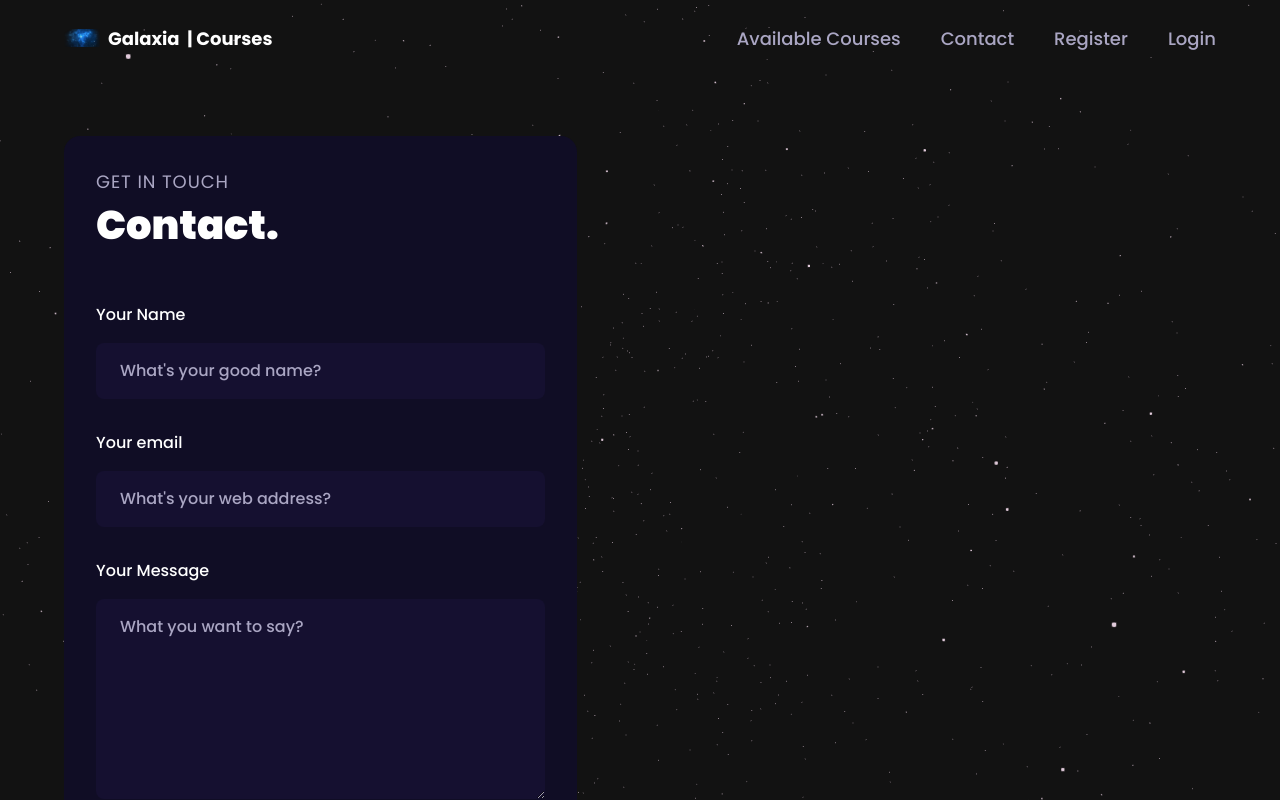
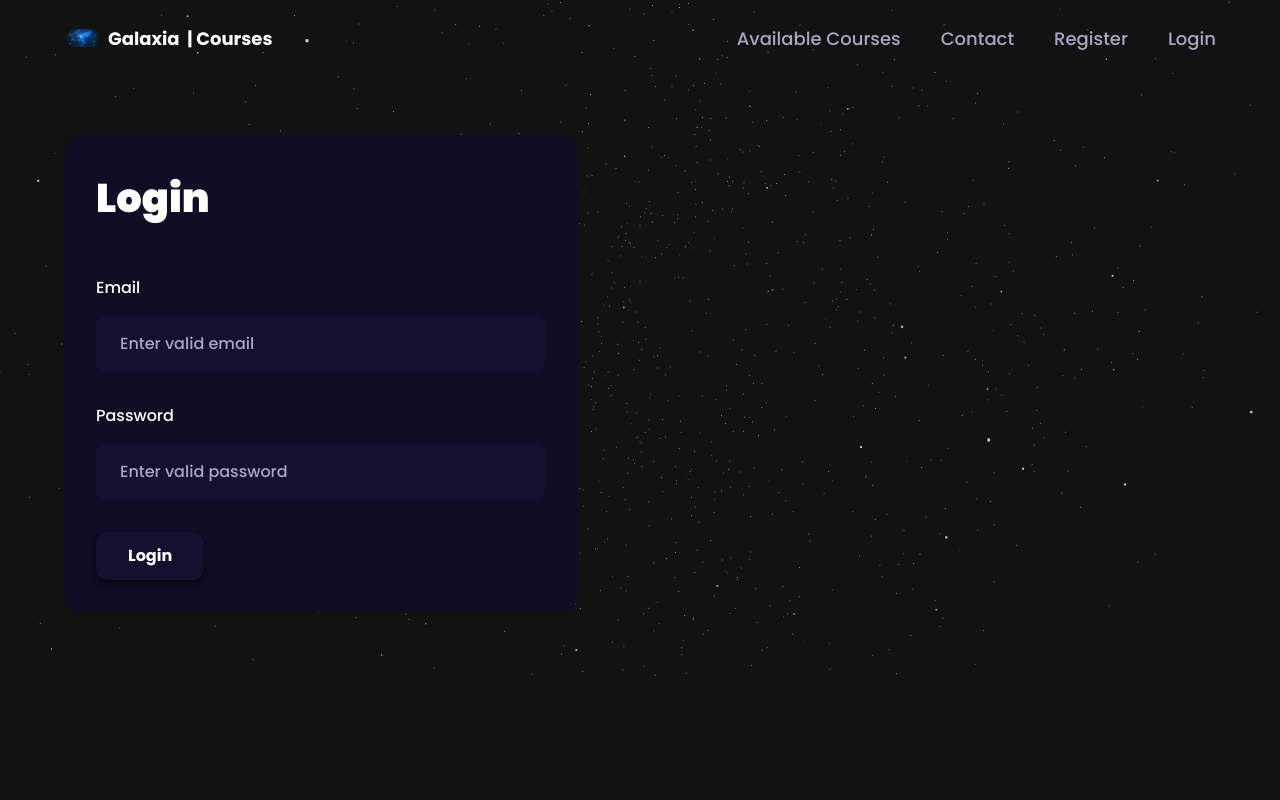
Before and after one commit to sofijalazarova/galaxia, a React (Vite) app in the folder galaxia/: page /login in a window 1280 px wide. Shown: the top 800 px of the page. Built offline with nearby package versions, Linux system fonts and the light colour scheme.

Commit message:
Add register and login functionality

```diff
--- a/galaxia/package.json
+++ b/galaxia/package.json
@@ -1,6 +1,7 @@
 {
   "name": "galaxia",
   "private": true,
+  "proxy": "http://localhost:8080/",
   "version": "0.0.0",
   "type": "module",
   "scripts": {
--- a/galaxia/src/App.jsx
+++ b/galaxia/src/App.jsx
@@ -9,9 +9,19 @@ import CourseDetails from "./pages/CourseDetails";
 import LessonsDataTable from "./components/LessonsDataTable";
 import QuizComponent from "./components/QuizComponent";
 import Login from "./pages/LoginPage";
+import { useLocalState } from "./hooks/useLocalStorage";
+import { useEffect } from "react";
 
 
 const App = () => {
+
+  const [jwt, setJwt] = useLocalState("", "jwt");
+
+  useEffect(() => {
+    console.log('JWT is: ${jwt}');
+  }, [jwt]);
+
+
   return (
     <BrowserRouter>
       <div className="relative z-0">
--- a/galaxia/src/custom-axios/axios.js
+++ b/galaxia/src/custom-axios/axios.js
@@ -4,6 +4,7 @@ const instance = axios.create({
     baseURL: 'http://localhost:8080/api',
     headers: {
         'Access-Control-Allow-Origin' : '*',
+        'Access-Control-Allow-Methods' : 'POST, GET, PUT, DELETE',
         'Content-Type': 'application/json'
     },
     withCredentials: true
--- /dev/null
+++ b/galaxia/src/hooks/useLocalStorage.jsx
@@ -0,0 +1,18 @@
+import { useEffect, useState } from 'react'
+
+function useLocalState (defaultValue, key)  {
+
+    const [value, setValue] =
+        useState(() => {
+            const localStorageValue = localStorage.getItem(key);
+            return localStorageValue !== null ? JSON.parse(localStorageValue) : defaultValue;
+        });
+
+    useEffect(() => {
+        localStorage.setItem(key, JSON.stringify(value));
+    }, [key, value]);
+
+    return [value, setValue];
+}
+
+export {useLocalState}
--- a/galaxia/src/pages/LoginPage.jsx
+++ b/galaxia/src/pages/LoginPage.jsx
@@ -1,34 +1,55 @@
-import React, { useRef, useState } from "react";
+import React, { useEffect, useRef, useState } from "react";
 import { motion } from "framer-motion";
 import { styles } from "../styles";
 import { SectionWrapper } from "../hoc";
 import { slideIn } from "../utils/motion";
+import axios from "../custom-axios/axios";
+import { useNavigate } from "react-router-dom";
+import { useLocalState } from "../hooks/useLocalStorage";
+
 
 const Login = () => {
 
-    const formRef = useRef();
-    const [form, setForm] = useState({
-      name: "",
-      email: "",
-      message: "",
-    });
+    const [email, setEmail] = useState('');
+    const [password, setPassword] = useState('');
 
-    const [loading, setLoading] = useState(false);
+    const [jwt, setJwt] = useLocalState("", "jwt");
 
-    const handleChange = (e) => {
-      const { target } = e;
-      const { name, value } = target;
+    const navigate = useNavigate();
 
-      setForm({
-        ...form,
-        [name]: value,
-      });
-    };
+    useEffect(() => {
+      if(jwt){
+        navigate('/');
+      }
+    })
 
-    const handleSubmit = (e) => {
-      e.preventDefault();
-      setLoading(true);
-    };
+    const handleLogin = async (event) => {
+
+      event.preventDefault();
+
+      const reqBody = {
+        email: email,
+        password: password
+      };
+
+      axios.post('/auth/authenticate', reqBody)
+      .then((response) => {
+        console.log('Status code: ', response.status);
+
+        if(response.status === 200) return response.data.token;
+        else return Promise.reject('Invalid login attempt');
+      })
+      .then((token) => {
+        console.log(token);
+        setJwt(token);
+      })
+      .catch((error) => {
+        console.log('Login failed: ', error);
+      })
+    }
+
+     const [loading, setLoading] = useState(false);
+
 
     return (
       <div
@@ -38,44 +59,31 @@ const Login = () => {
           variants={slideIn("left", "tween", 0.2, 1)}
           className='flex-[0.75] bg-black-100 p-8 rounded-2xl'
         >
-          <p className={styles.sectionSubText}>Get in touch</p>
-          <h3 className={styles.sectionHeadText}>Contact.</h3>
+          <h3 className={styles.sectionHeadText}>Login</h3>
 
           <form
-            ref={formRef}
-            onSubmit={handleSubmit}
+            onSubmit={handleLogin}
             className='mt-12 flex flex-col gap-8'
           >
             <label className='flex flex-col'>
-              <span className='text-white font-medium mb-4'>Your Name</span>
+              <span className='text-white font-medium mb-4'>Email</span>
               <input
                 type='text'
-                name='name'
-                value={form.name}
-                onChange={handleChange}
-                placeholder="What's your good name?"
+                name='email'
+                value={email}
+                onChange={(event) => setEmail(event.target.value)}
+                placeholder="Enter valid email"
                 className='bg-tertiary py-4 px-6 placeholder:text-secondary text-white rounded-lg outline-none border-none font-medium'
               />
             </label>
             <label className='flex flex-col'>
-              <span className='text-white font-medium mb-4'>Your email</span>
+              <span className='text-white font-medium mb-4'>Password</span>
               <input
-                type='email'
-                name='email'
-                value={form.email}
-                onChange={handleChange}
-                placeholder="What's your web address?"
-                className='bg-tertiary py-4 px-6 placeholder:text-secondary text-white rounded-lg outline-none border-none font-medium'
-              />
-            </label>
-            <label className='flex flex-col'>
-              <span className='text-white font-medium mb-4'>Your Message</span>
-              <textarea
-                rows={7}
-                name='message'
-                value={form.message}
-                onChange={handleChange}
-                placeholder='What you want to say?'
+                type='password'
+                name='password'
+                value={password}
+                onChange={(event) => setPassword(event.target.value)}
+                placeholder="Enter valid password"
                 className='bg-tertiary py-4 px-6 placeholder:text-secondary text-white rounded-lg outline-none border-none font-medium'
               />
             </label>
@@ -84,7 +92,7 @@ const Login = () => {
               type='submit'
               className='bg-tertiary py-3 px-8 rounded-xl outline-none w-fit text-white font-bold shadow-md shadow-primary'
             >
-              {loading ? "Sending..." : "Send"}
+              {loading ? "Sending..." : "Login"}
             </button>
           </form>
         </motion.div>
--- a/galaxia/src/pages/RegisterPage.jsx
+++ b/galaxia/src/pages/RegisterPage.jsx
@@ -3,31 +3,39 @@ import { motion } from "framer-motion";
 import { styles } from "../styles";
 import { SectionWrapper } from "../hoc";
 import { slideIn } from "../utils/motion";
+import axios from "../custom-axios/axios";
+
 
 const Register = () => {
 
-    const formRef = useRef();
-    const [form, setForm] = useState({
-      name: "",
-      email: "",
-      message: "",
-    });
+    const [firstName, setFirstName] = useState('');
+    const [lastName, setLastName] = useState('');
+    const [email, setEmail] = useState('');
+    const [password, setPassword] = useState('');
 
-    const [loading, setLoading] = useState(false);
+    const [jwt, setJwt] = useState("", "jwt");
 
-    const handleChange = (e) => {
-      const { target } = e;
-      const { name, value } = target;
+    const handleRegistration = async (event) => {
+      event.preventDefault();
 
-      setForm({
-        ...form,
-        [name]: value,
-      });
-    };
+      const userData = {
+        firstName: firstName,
+        lastName: lastName,
+        email: email,
+        password: password
+      };
 
-    const handleSubmit = (e) => {
+      try{
+        const response = await axios.post('/auth/register', userData);
+        const jwt = response.data.token;
+        window.location.href = '/login';
+      } catch(error){
+          console.error('Registration failed:', error);
+      }
+    }
 
-    };
+     const [loading, setLoading] = useState(false);
+
 
     return (
       <div
@@ -40,29 +48,39 @@ const Register = () => {
           <h3 className={styles.sectionHeadText}>Register</h3>
 
           <form
-            ref={formRef}
-            onSubmit={handleSubmit}
+            onSubmit={handleRegistration}
             className='mt-12 flex flex-col gap-8'
           >
             <label className='flex flex-col'>
-              <span className='text-white font-medium mb-4'>Username</span>
+              <span className='text-white font-medium mb-4'>First name</span>
               <input
                 type='text'
-                name='name'
-                value={form.name}
-                onChange={handleChange}
-                placeholder="Enter username"
+                name='firstName'
+                value={firstName}
+                onChange={(event) => setFirstName(event.target.value)}
+                placeholder="Enter first name"
+                className='bg-tertiary py-4 px-6 placeholder:text-secondary text-white rounded-lg outline-none border-none font-medium'
+              />
+            </label>
+            <label className='flex flex-col'>
+              <span className='text-white font-medium mb-4'>Last name</span>
+              <input
+                type='text'
+                name='lastName'
+                value={lastName}
+                onChange={(event) => setLastName(event.target.value)}
+                placeholder="Enter last name"
                 className='bg-tertiary py-4 px-6 placeholder:text-secondary text-white rounded-lg outline-none border-none font-medium'
               />
             </label>
             <label className='flex flex-col'>
               <span className='text-white font-medium mb-4'>Email</span>
               <input
-                type='email'
+                type='text'
                 name='email'
-                value={form.email}
-                onChange={handleChange}
-                placeholder="Enter a valid email"
+                value={email}
+                onChange={(event) => setEmail(event.target.value)}
+                placeholder="Enter valid email"
                 className='bg-tertiary py-4 px-6 placeholder:text-secondary text-white rounded-lg outline-none border-none font-medium'
               />
             </label>
@@ -71,9 +89,9 @@ const Register = () => {
               <input
                 type='password'
                 name='password'
-                value={form.password}
-                onChange={handleChange}
-                placeholder="Enter password"
+                value={password}
+                onChange={(event) => setPassword(event.target.value)}
+                placeholder="Enter valid password"
                 className='bg-tertiary py-4 px-6 placeholder:text-secondary text-white rounded-lg outline-none border-none font-medium'
               />
             </label>
```
